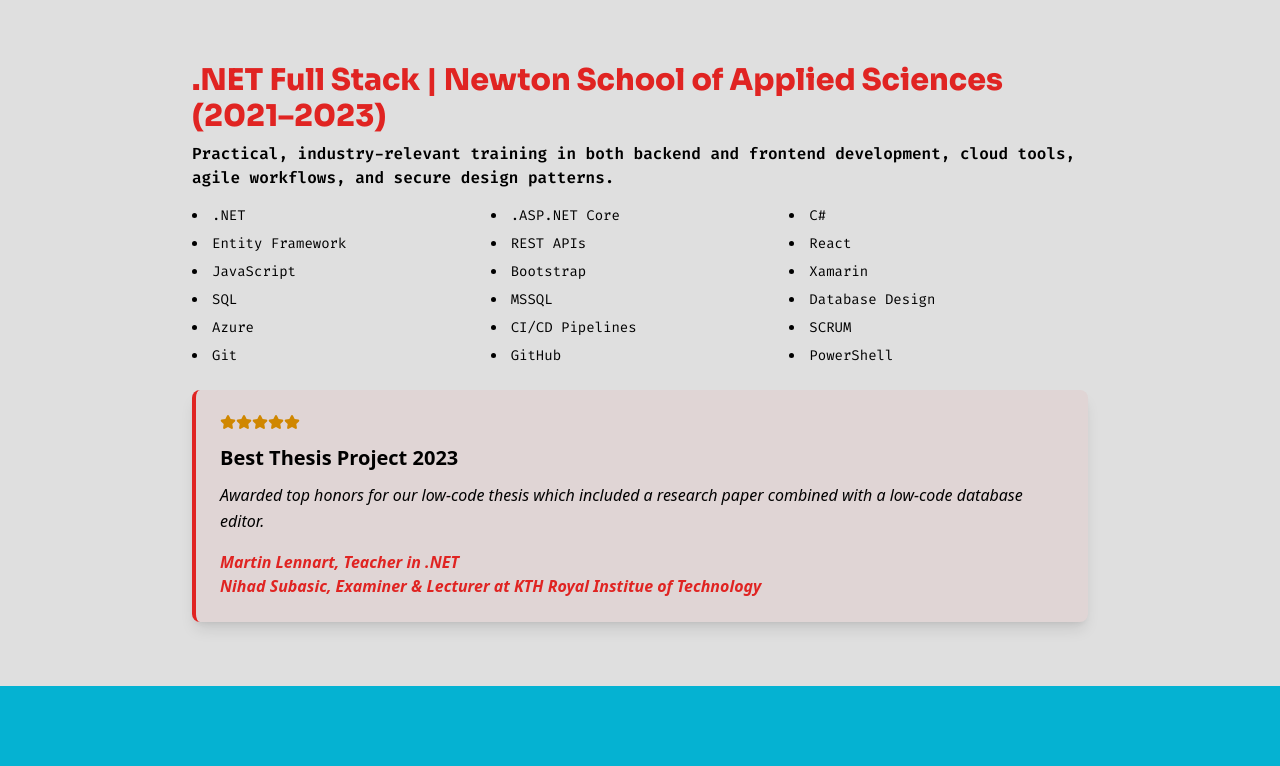
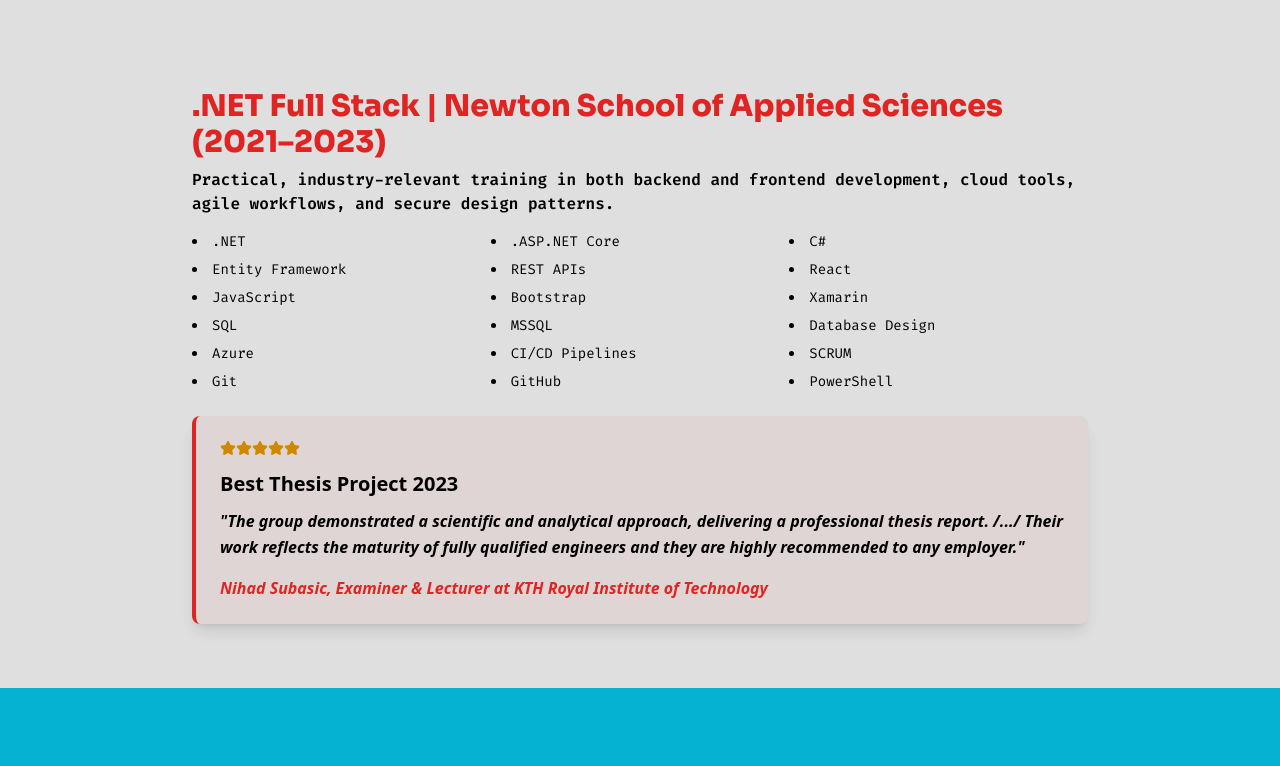
Before and after one commit to TeodorFredriksson95/cv-website-2025, a Next.js app: page /education in a window 1280 px wide. Shown: the part 1236-2002 px from the top of the page. Built offline with nearby package versions, Linux system fonts and the light colour scheme.

Commit message:
fix: update text styles for consistency and clarity in education section

```diff
--- a/src/app/education/page.tsx
+++ b/src/app/education/page.tsx
@@ -65,7 +65,7 @@
     Brilliant Work!
   </h3>
 
-  <p className="italic text-md text-muted-foreground leading-relaxed mb-4">
+<p className="italic text-md  font-semibold leading-relaxed mb-4">
     “This is a brilliantly executed analysis that demonstrates both technical expertise and a strong ability to clearly communicate complex concepts. The risk matrix is both precise and insightful, showing excellent strategic thinking.”
   </p>
 
@@ -117,7 +117,6 @@
             </ul>
 
 <div className="mt-6 p-6 rounded-lg shadow-lg bg-accent/5 border-l-4 border-accent relative">
-
   <div className="flex items-center mb-3">
     {[...Array(5)].map((_, i) => (
       <svg
@@ -136,19 +135,9 @@
     Best Thesis Project 2023
   </h3>
 
-  <p className="italic text-md text-muted-foreground leading-relaxed mb-4">
-    Awarded top honors for our low-code thesis which included a research paper combined with a low-code database editor.
+<p className="italic text-md  font-semibold leading-relaxed mb-4">
+  "The group demonstrated a scientific and analytical approach, delivering a professional thesis report. /.../ Their work reflects the maturity of fully qualified engineers and they are highly recommended to any employer."
   </p>
-  <Link
-    className="hover:underline decoration-primary"
-    href="https://www.linkedin.com/in/martin-lenart-4a938427/"
-    target="_blank"
-    rel="noopener noreferrer"
-  >
-    <footer className="text-md text-accent font-bold italic">
-      Martin Lennart, Teacher in .NET
-    </footer>
-  </Link>
   <Link
     className="hover:underline decoration-primary"
     href="https://www.kth.se/profile/subasic/"
@@ -156,11 +145,13 @@
     rel="noopener noreferrer"
   >
     <footer className="text-md text-accent font-bold italic">
-      Nihad Subasic, Examiner & Lecturer at KTH Royal Institue of Technology
+      Nihad Subasic, Examiner & Lecturer at KTH Royal Institute of Technology
     </footer>
   </Link>
+</div>
 
-</div>
+
+
 
 
           </div>
```
